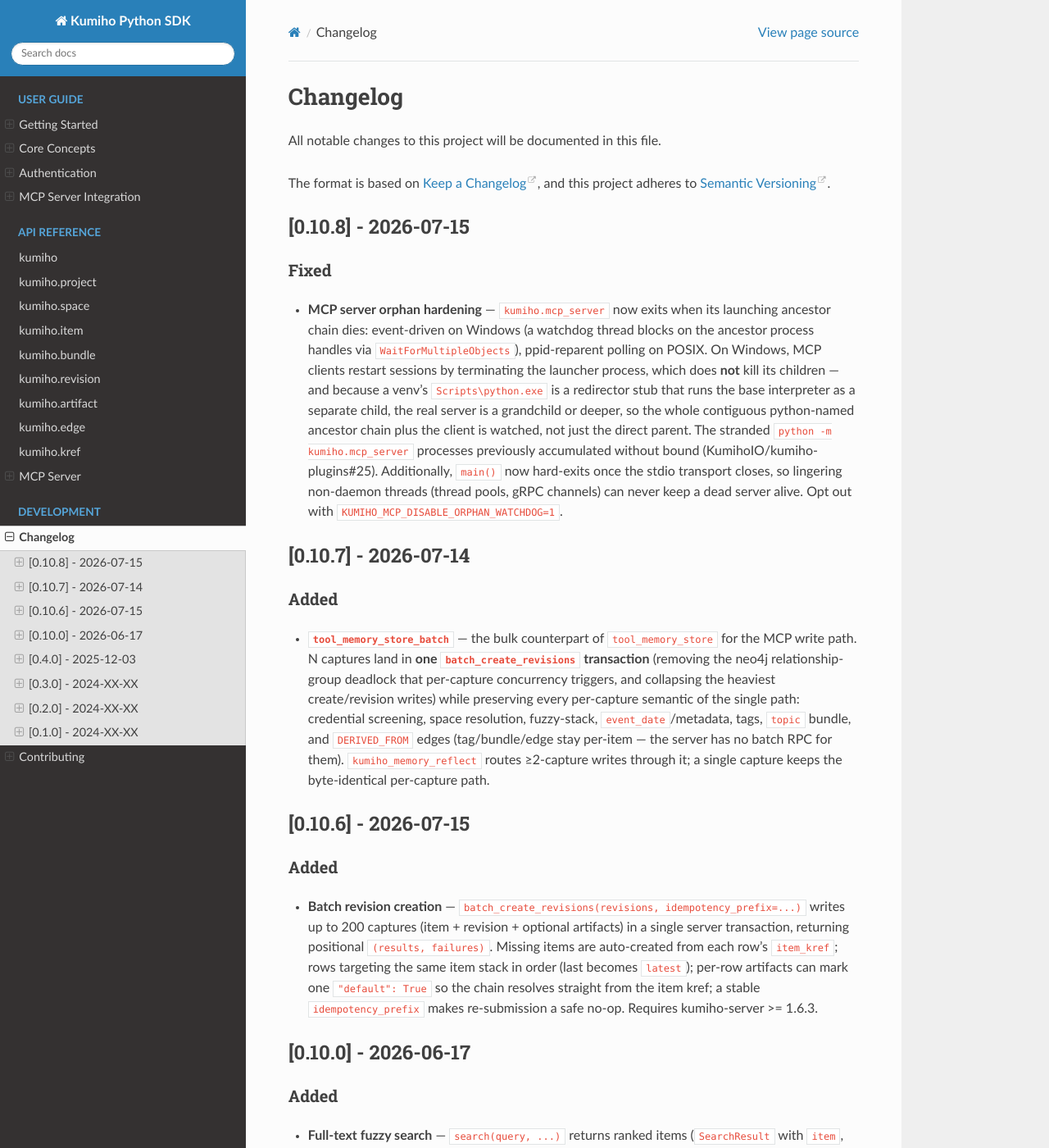
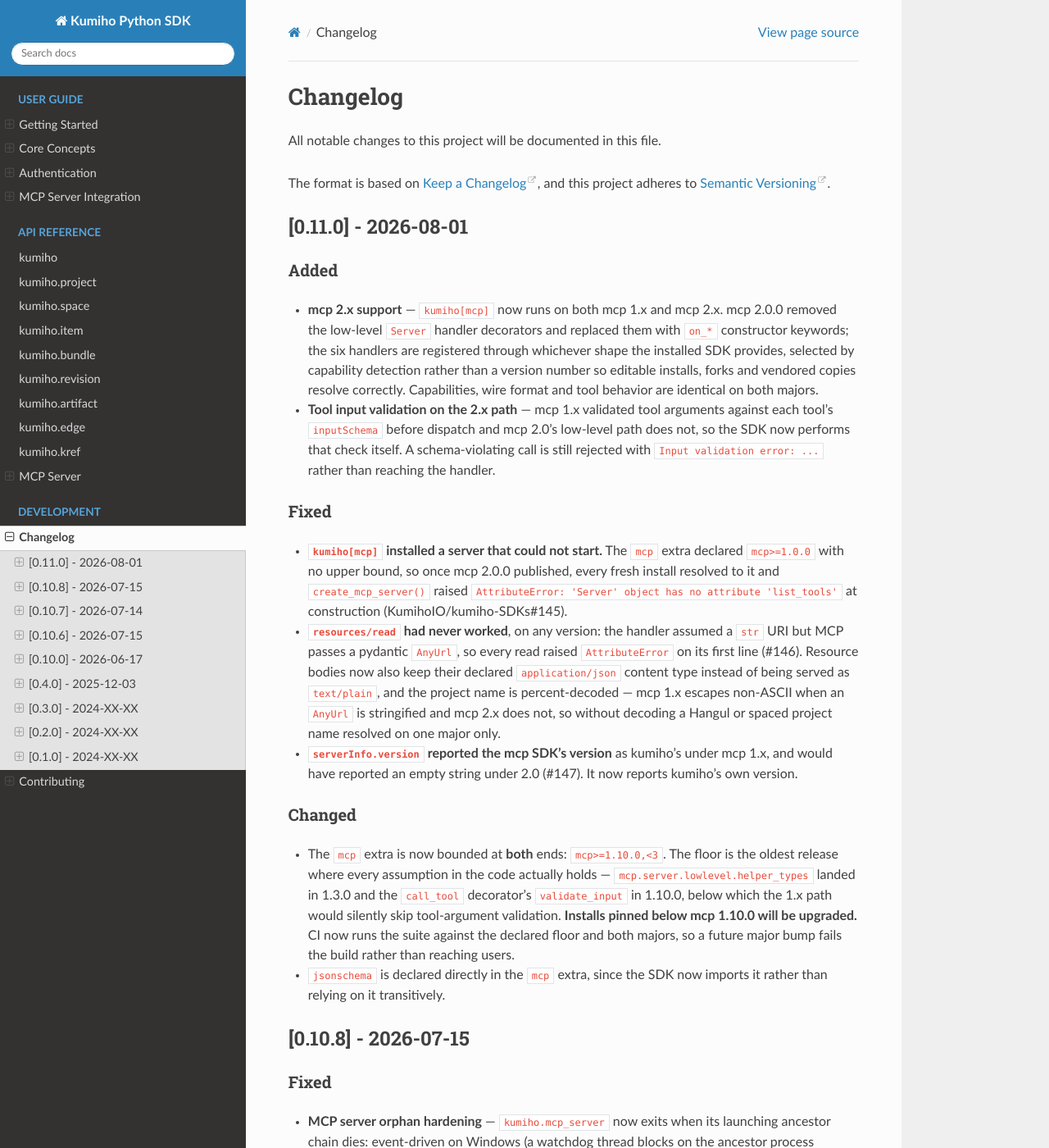
Before and after one commit to KumihoIO/kumiho-SDKs, a Sphinx documentation site: the page built from python/python/docs/changelog.md, in a window 1280 px wide and 1400 px high. Shown: the whole window at 82% size. Built offline with Sphinx 7.4.7 and the Read the Docs theme 3.1.0, drawn with Linux system fonts in a browser that asks for light colours; the version number could not be read and is left out.

Commit message:
docs(release): reconcile the mcp bound, add the 0.11.0 changelog entry
Follow-up to the adversarial review of this branch. The floor was raised to
1.10.0 in 9f87d20, but RELEASE_NOTES.md still advertised the old
"mcp>=1.0.0,<3" — the user-facing text for the very release that raises the
floor, heading for an irreversible PyPI publish. It now states the real bound,
explains why the floor is 1.10.0 rather than a round number, and warns that
installs pinned below it will be upgraded.

docs/changelog.md had no 0.11.0 entry; the file is otherwise maintained per
release, so that was a gap rather than a change of convention.

Two hardening fixes the review flagged, both cheap:

- _validate_tool_input caught only jsonschema.ValidationError, so an unusable
  schema (SchemaError, unresolvable $ref) escaped the 2.x handler and reached
  the client as a JSON-RPC error, where mcp 1.x wrapped the whole dispatch and
  returned an error result. Unreachable through the 45 shipped tools, all of
  which are well-formed, but the kumiho-memory auto-discovery block appends
  third-party tools to TOOLS at import time. Now caught and logged, with a
  test that fails if the broad except is removed.
- A missing jsonschema silently disabled validation for every tool on the 2.x
  path. It now logs a warning once at construction.

Also: the floor CI leg rendered as "Python (mcp 1.10 (floor).x)"; matrix legs
now carry an explicit label. jsonschema is declared >=4.20.0 to match what mcp
itself requires rather than the weaker >=4.0.0.

Suite is 33 tests, green on mcp 1.10.0, 1.29.0 and 2.0.0.

Co-Authored-By: Claude Opus 5 (1M context) <noreply@anthropic.com>

```diff
--- a/python/python/docs/changelog.md
+++ b/python/python/docs/changelog.md
@@ -4,6 +4,50 @@ All notable changes to this project will be documented in this file.
 
 The format is based on [Keep a Changelog](https://keepachangelog.com/en/1.0.0/),
 and this project adheres to [Semantic Versioning](https://semver.org/spec/v2.0.0.html).
+
+## [0.11.0] - 2026-08-01
+
+### Added
+- **mcp 2.x support** — `kumiho[mcp]` now runs on both mcp 1.x and mcp 2.x.
+  mcp 2.0.0 removed the low-level `Server` handler decorators and replaced them
+  with `on_*` constructor keywords; the six handlers are registered through
+  whichever shape the installed SDK provides, selected by capability detection
+  rather than a version number so editable installs, forks and vendored copies
+  resolve correctly. Capabilities, wire format and tool behavior are identical
+  on both majors.
+- **Tool input validation on the 2.x path** — mcp 1.x validated tool arguments
+  against each tool's `inputSchema` before dispatch and mcp 2.0's low-level path
+  does not, so the SDK now performs that check itself. A schema-violating call
+  is still rejected with `Input validation error: ...` rather than reaching the
+  handler.
+
+### Fixed
+- **`kumiho[mcp]` installed a server that could not start.** The `mcp` extra
+  declared `mcp>=1.0.0` with no upper bound, so once mcp 2.0.0 published, every
+  fresh install resolved to it and `create_mcp_server()` raised
+  `AttributeError: 'Server' object has no attribute 'list_tools'` at
+  construction (KumihoIO/kumiho-SDKs#145).
+- **`resources/read` had never worked**, on any version: the handler assumed a
+  `str` URI but MCP passes a pydantic `AnyUrl`, so every read raised
+  `AttributeError` on its first line (#146). Resource bodies now also keep their
+  declared `application/json` content type instead of being served as
+  `text/plain`, and the project name is percent-decoded — mcp 1.x escapes
+  non-ASCII when an `AnyUrl` is stringified and mcp 2.x does not, so without
+  decoding a Hangul or spaced project name resolved on one major only.
+- **`serverInfo.version` reported the mcp SDK's version** as kumiho's under
+  mcp 1.x, and would have reported an empty string under 2.0 (#147). It now
+  reports kumiho's own version.
+
+### Changed
+- The `mcp` extra is now bounded at **both** ends: `mcp>=1.10.0,<3`. The floor
+  is the oldest release where every assumption in the code actually holds —
+  `mcp.server.lowlevel.helper_types` landed in 1.3.0 and the `call_tool`
+  decorator's `validate_input` in 1.10.0, below which the 1.x path would
+  silently skip tool-argument validation. **Installs pinned below mcp 1.10.0
+  will be upgraded.** CI now runs the suite against the declared floor and both
+  majors, so a future major bump fails the build rather than reaching users.
+- `jsonschema` is declared directly in the `mcp` extra, since the SDK now
+  imports it rather than relying on it transitively.
 
 ## [0.10.8] - 2026-07-15
 
```
Also changed, not shown: python/RELEASE_NOTES.md (+3 -1 lines), 4 other files.
